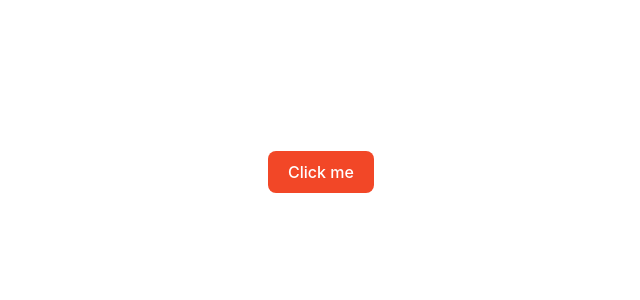
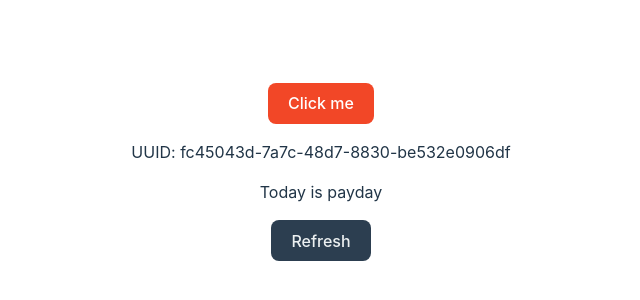
Before and after one commit to patrykomiotek/ocdkrkapp, a React (Vite) app: page / in a window 1280 px wide. Shown: the part 228-528 px from the top of the page, without its empty margins (319-959 px from the left). Built offline with nearby package versions, Linux system fonts and the light colour scheme.

Commit message:
feat: Text component with memo

```diff
--- a/src/App.tsx
+++ b/src/App.tsx
@@ -42,11 +42,11 @@ function App() {
           onMouseEnter={handleMouseEnter}
           onMouseLeave={handleMouseLeave}
         />
+
         {/* <RegistrationFormRefsCustomInput /> */}
         {/* <RegistrationFormRefs /> */}
         {/* <RegistrationFormState /> */}
-        {/* <Generator /> */}
-        {/* <Text>Today is payday</Text> */}
+        <Generator />
         {/* <Button label="Click me" type="submit" /> */}
         {/* <Button label="Click me" bgColor="carrot" color="emerald" /> */}
       </div>
--- a/src/components/Generator/Generator.tsx
+++ b/src/components/Generator/Generator.tsx
@@ -18,6 +18,7 @@ export const Generator = () => {
   return (
     <div>
       <Text>UUID: {id}</Text>
+      <Text>Today is payday</Text>
       <Button label="Refresh" onClick={handleClick} />
     </div>
   );
--- a/src/ui/Text/Text.tsx
+++ b/src/ui/Text/Text.tsx
@@ -1,10 +1,12 @@
+import { memo } from "react";
+
 type Props = {
   // children: React.ReactNode;
   children: string | string[];
 };
 
-export const Text = ({ children }: Props) => {
+export const Text = memo(({ children }: Props) => {
   return <p>{children}</p>;
-};
+});
 
 // export default Text;
```
